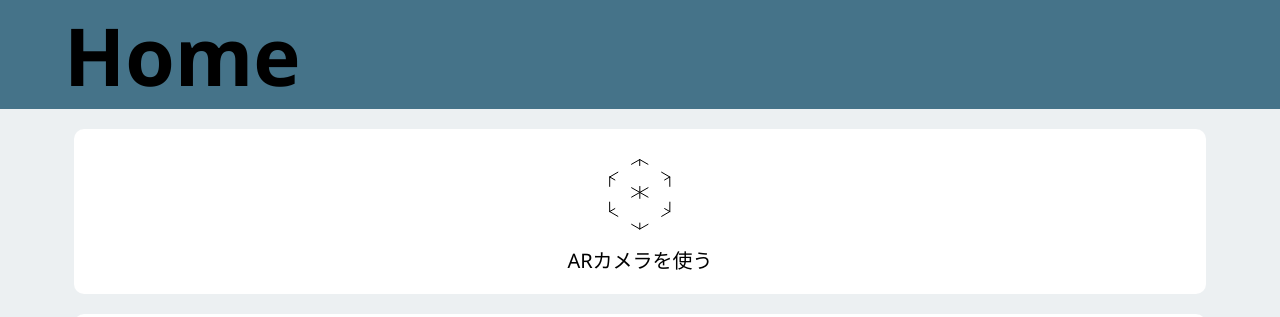
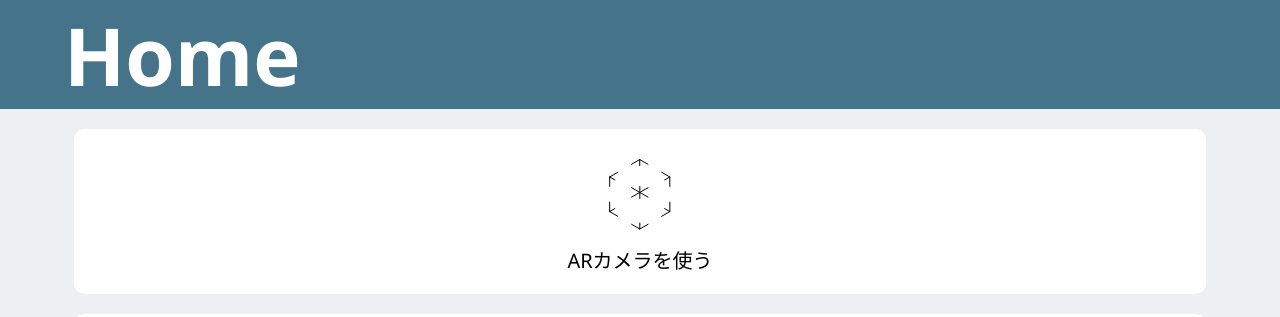
Before and after one commit to oblivionmgd/ARMap, a plain HTML site: page index.html in a window 1280 px wide. Shown: the top 317 px of the page. Drawn offline with nearby package versions, Linux system fonts and the light colour scheme.

Commit message:
Update base-style.css

```diff
--- a/style/base-style.css
+++ b/style/base-style.css
@@ -28,7 +28,7 @@ body {
 header {
     font-family: 'Open Sans', sans-serif;
     background:#457389;
-    color:rgba(0, 0, 0, 1);
+    color:#FFF;
     font-size: 80px;
     margin: 0px 0px 20px 0px;
     padding: 0 5vw;
```
